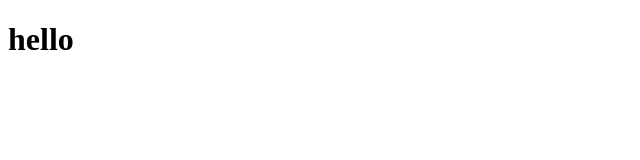
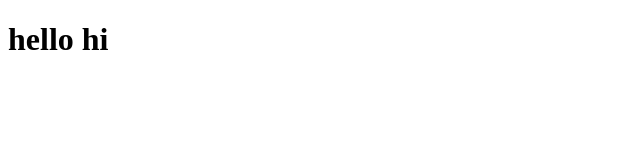
Before and after one commit to iamgokulz/datewithgit-sample, a plain HTML site: page index.html in a window 1280 px wide. Shown: the full height of the page, 0-640 px from the left. Drawn offline with Linux system fonts and the light colour scheme.

Commit message:
added some messages

```diff
--- a/index.html
+++ b/index.html
@@ -6,6 +6,8 @@
     <title>Document</title>
 </head>
 <body>
-    <h1>hello</h1>
+    <h1>hello
+        hi
+    </h1>
 </body>
 </html>
```
